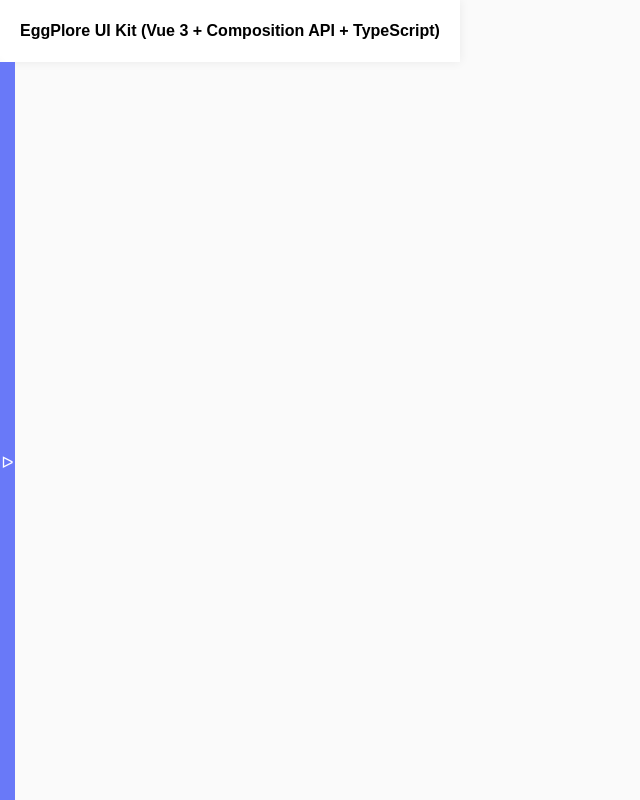
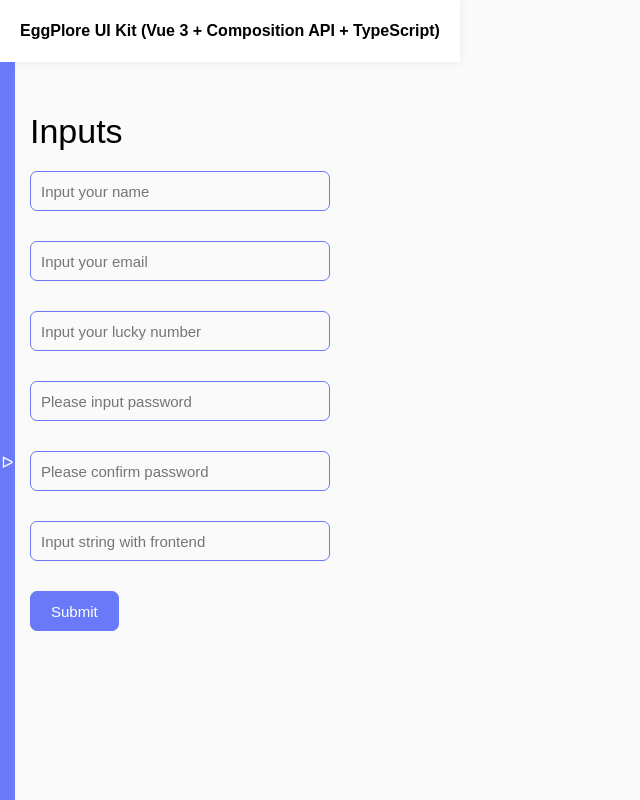
Before and after one commit to fayndly/eggplore-ui-kit, a Vue app: page /inputs in a window 1280 px wide. Shown: the whole page, without its empty margins (0-640 px from the left). Built offline with nearby package versions, Linux system fonts and the light colour scheme.

Commit message:
added inputs

```diff
--- a/package.json
+++ b/package.json
@@ -18,6 +18,8 @@
     "@fortawesome/free-regular-svg-icons": "^6.4.2",
     "@fortawesome/vue-fontawesome": "^3.0.3",
     "@vue/runtime-dom": "^3.3.4",
+    "@vuelidate/core": "^2.0.3",
+    "@vuelidate/validators": "^2.0.4",
     "scss": "^0.2.4",
     "vue": "^3.3.4",
     "vue-router": "^4.2.4"
--- a/src/modules/layout/sidebar/components/LayoutSideBar.vue
+++ b/src/modules/layout/sidebar/components/LayoutSideBar.vue
@@ -13,8 +13,8 @@ const links = ref([
   { name: 'Buttons', href: '/buttons' },
   { name: 'Checkboxes', href: '/checkboxes' },
   { name: 'Radiobuttons', href: '/radio-buttons' },
-  { name: 'Progress', href: '/progress' }
-  // { name: 'Inputs', href: '/inputs' },
+  { name: 'Progress', href: '/progress' },
+  { name: 'Inputs', href: '/inputs' }
   // { name: 'Tabs', href: '/tabs' },
   // { name: 'Tables', href: '/tables' }
 ])
--- /dev/null
+++ b/src/pages/Inputs/components/PageInputs.vue
@@ -0,0 +1,108 @@
+<script setup lang="ts">
+import { ref, computed } from 'vue'
+import useVuelidate from '@vuelidate/core'
+
+import { helpers, minLength, maxLength, numeric, email, sameAs } from '@vuelidate/validators'
+
+import InputDefault from '@/ui/inputs/InputDefault.vue'
+import ButtonDefault from '@/ui/buttons/ButtonDefault.vue'
+
+const nameField = ref('')
+const emailField = ref('')
+const luckyField = ref('')
+const passwordField = ref('')
+const confirmPasswordField = ref('')
+const frontendField = ref('')
+
+const mustBeFrontend = (value: Array<string>) => value.includes('frontend')
+
+const rules = computed(() => ({
+  nameField: {
+    minLength: helpers.withMessage(`Минимальная длина: 3 символа`, minLength(3))
+  },
+  emailField: {
+    email: helpers.withMessage('Вы ввели неверный email', email)
+  },
+  luckyField: {
+    maxLength: helpers.withMessage(`Максимальная длина: 2 символа`, maxLength(3)),
+    numeric: helpers.withMessage('Вы можете ввести только цифры', numeric)
+  },
+  confirmPasswordField: {
+    sameAsPassword: helpers.withMessage(`Пароли не совпадают`, sameAs(passwordField.value))
+  },
+  frontendField: {
+    frontendField: helpers.withMessage('Строка должна содержать слово frontend', mustBeFrontend)
+  }
+}))
+
+const v = useVuelidate(rules, {
+  nameField,
+  emailField,
+  luckyField,
+  confirmPasswordField,
+  frontendField
+})
+
+const submitForm = () => {
+  v.value.$touch()
+  if (v.value.$error) return
+  alert('Form submitted')
+}
+</script>
+
+<template>
+  <h1 class="heading-1">Inputs</h1>
+
+  <form @submit.prevent="submitForm">
+    <InputDefault
+      label="Your name"
+      name="name"
+      placeholder="Input your name"
+      v-model:value="v.nameField.$model"
+      :error="v.nameField.$errors"
+    />
+
+    <InputDefault
+      label="Your email"
+      name="email"
+      placeholder="Input your email"
+      v-model:value="v.emailField.$model"
+      :error="v.emailField.$errors"
+    />
+
+    <InputDefault
+      label="Your lucky number"
+      name="lucky"
+      placeholder="Input your lucky number"
+      v-model:value="v.luckyField.$model"
+      :error="v.luckyField.$errors"
+    />
+
+    <InputDefault
+      label="Your password"
+      name="password"
+      placeholder="Please input password"
+      v-model:value="passwordField"
+      type="password"
+    />
+
+    <InputDefault
+      label="Confirm password"
+      name="confirm"
+      placeholder="Please confirm password"
+      v-model:value="v.confirmPasswordField.$model"
+      :error="v.confirmPasswordField.$errors"
+      type="password"
+    />
+
+    <InputDefault
+      label="Frontend string"
+      name="frontend"
+      placeholder="Input string with frontend"
+      v-model:value="v.frontendField.$model"
+      :error="v.frontendField.$errors"
+    />
+
+    <ButtonDefault label="Submit" color="primary"></ButtonDefault>
+  </form>
+</template>
--- /dev/null
+++ b/src/pages/Inputs/index.ts
@@ -0,0 +1,2 @@
+import PageInputs from './components/PageInputs.vue'
+export { PageInputs }
--- a/src/router/index.ts
+++ b/src/router/index.ts
@@ -5,6 +5,7 @@ import { PageTypography } from '@/pages/Typography'
 import { PageCheckboxes } from '@/pages/Checkboxes'
 import { PageRadioButtons } from '@/pages/RadioButtons'
 import { PageProgress } from '@/pages/Progress'
+import { PageInputs } from '@/pages/Inputs'
 
 const router = createRouter({
   history: createWebHistory(),
@@ -38,6 +39,11 @@ const router = createRouter({
       path: '/progress',
       name: 'progress',
       component: PageProgress
+    },
+    {
+      path: '/inputs',
+      name: 'inputs',
+      component: PageInputs
     }
   ]
 })
--- /dev/null
+++ b/src/ui/inputs/InputDefault.vue
@@ -0,0 +1,101 @@
+<script setup lang="ts">
+import { ref } from 'vue'
+const emit = defineEmits(['update:value'])
+
+import type { IInputDefault } from '@/utils/types/inputs'
+
+withDefaults(defineProps<IInputDefault>(), {
+  value: () => ref(''),
+  type: 'text',
+  width: '300px'
+})
+
+function updateValue(event: Event): void {
+  const eventTarget = event.target as HTMLInputElement
+  emit('update:value', eventTarget.value)
+}
+</script>
+
+<template>
+  <div class="form-input" :style="{ width: width }">
+    <input
+      class="input-text"
+      :type="type"
+      :name="name"
+      :id="name"
+      :placeholder="placeholder"
+      :value="value"
+      @input="updateValue"
+    />
+    <label :for="name" class="input-label">{{ label }}</label>
+    <TransitionGroup>
+      <div class="form-error" v-for="element of error" :key="element.$uid">
+        <div class="form-error__message">{{ element.$message }}</div>
+      </div>
+    </TransitionGroup>
+  </div>
+</template>
+
+<style lang="scss" scoped>
+.form {
+  &-input {
+    margin-bottom: 30px;
+    position: relative;
+  }
+  &-error {
+    background: $color-danger;
+    margin-top: 4px;
+    border-radius: 7px;
+    font-size: 13px;
+    color: #fff;
+    padding: 5px;
+  }
+}
+.input {
+  &-text {
+    border: 1px solid $color-primary;
+    padding: 0 10px;
+    height: 40px;
+    border-radius: 7px;
+    font-size: 15px;
+    width: 100%;
+    position: relative;
+    z-index: 1;
+    &:focus {
+      & + .input-label {
+        z-index: 1;
+        opacity: 1;
+        top: -20px;
+      }
+    }
+    &:not(:placeholder-shown) {
+      & + .input-label {
+        z-index: 1;
+        opacity: 1;
+        top: -20px;
+      }
+    }
+  }
+  &-label {
+    font-weight: bold;
+    display: block;
+    position: absolute;
+    top: 20px;
+    opacity: 0;
+    z-index: -1;
+    transition: 0.3s;
+    font-size: 13px;
+    color: $color-primary;
+  }
+}
+
+.v-enter-active,
+.v-leave-active {
+  transition: opacity 0.5s ease;
+}
+
+.v-enter-from,
+.v-leave-to {
+  opacity: 0;
+}
+</style>
--- /dev/null
+++ b/src/utils/types/inputs.ts
@@ -0,0 +1,12 @@
+import type { ErrorObject } from '@vuelidate/core'
+import type { Ref } from 'vue'
+
+export interface IInputDefault {
+  error?: Array<ErrorObject>
+  value?: Ref<string> | string
+  name: string
+  type?: string
+  placeholder: string
+  label: string
+  width?: string
+}
```
Also changed, not shown: 1 other file (tests, documents, lock files or other folders).
